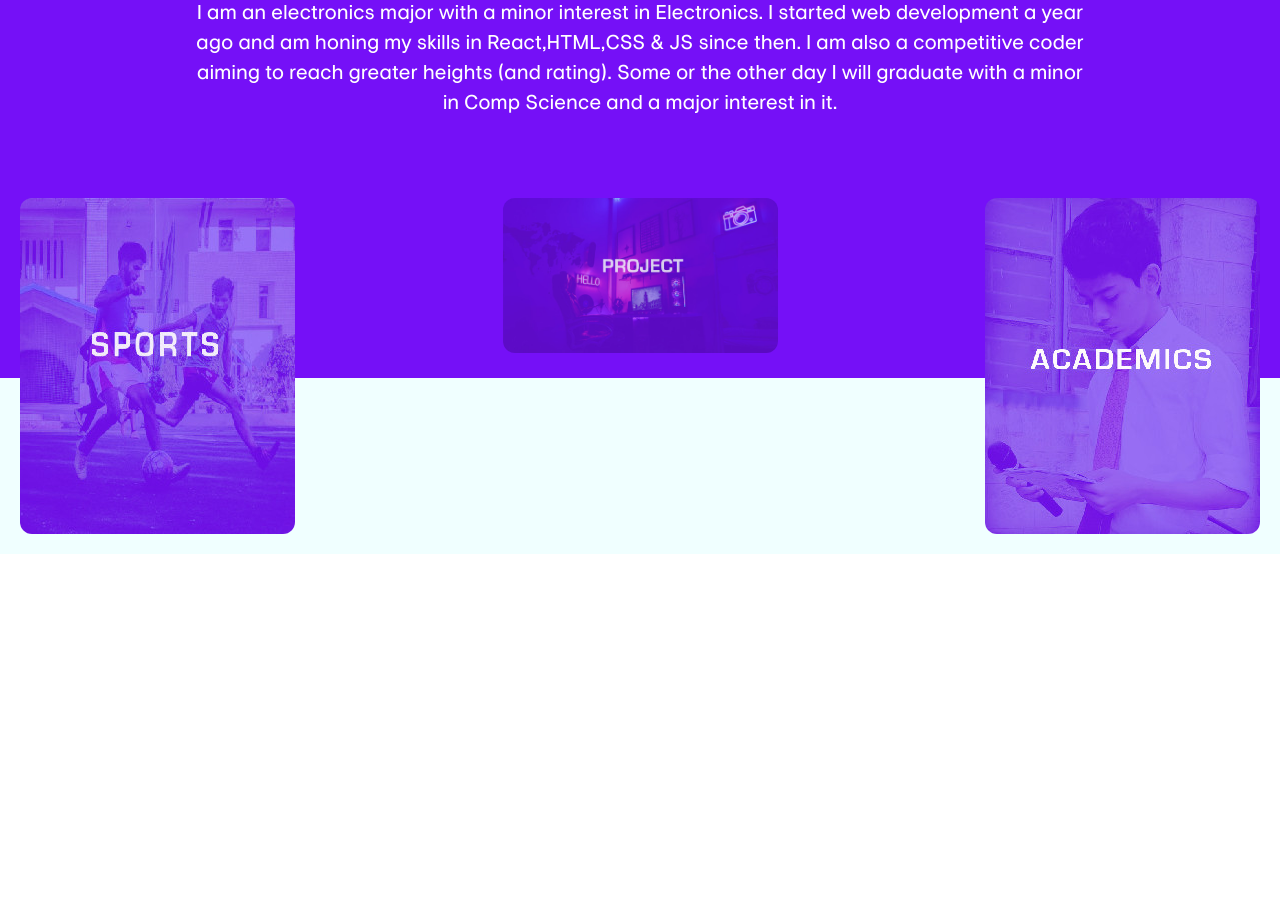
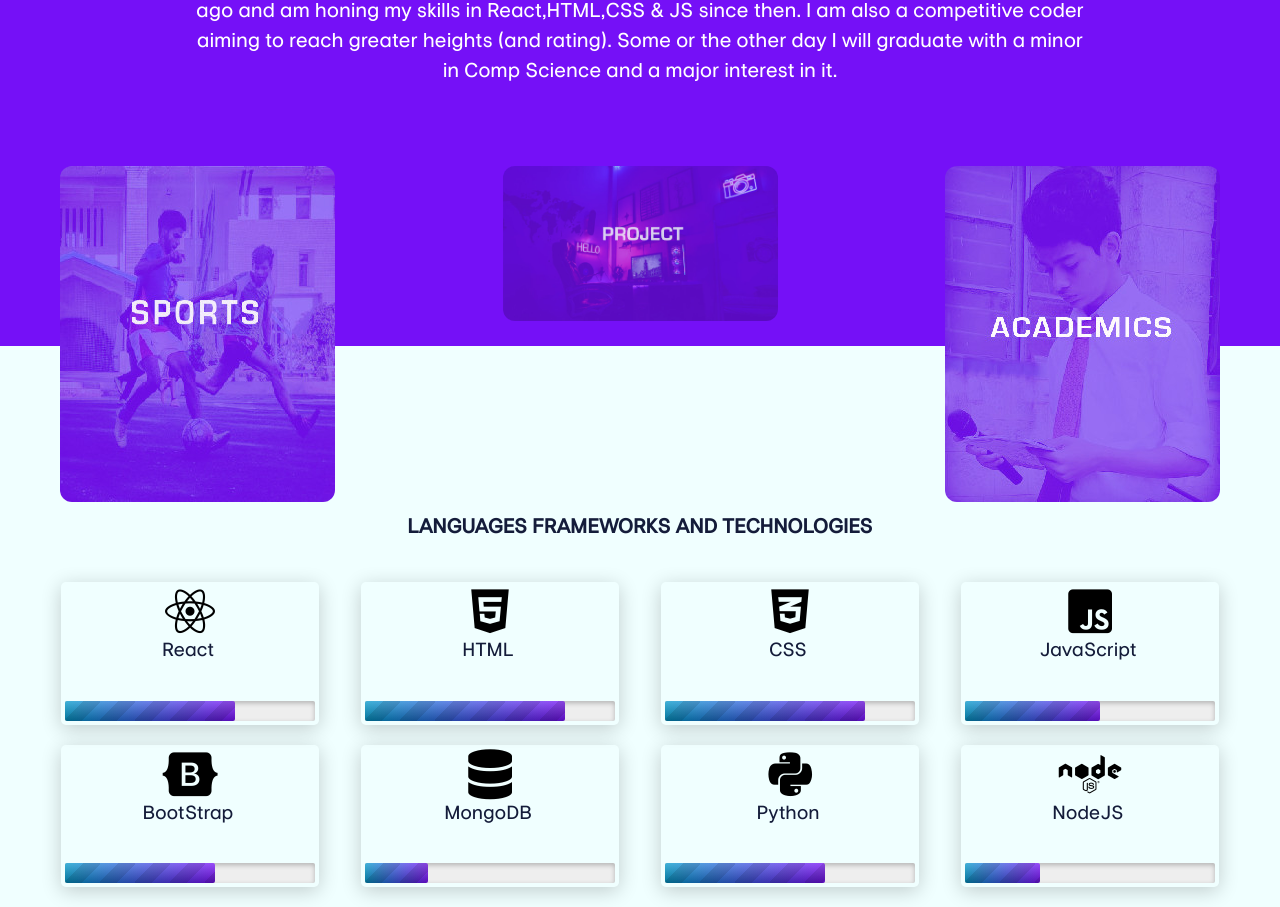
Before and after one commit to ShandilyaHarsh/portfolio, a React (Create React App) app: page /home in a window 1280 px wide. Shown: the part 950-1857 px from the top of the page. Before the commit the page ends 1504 px from the top, so only its background shows below. Built offline with nearby package versions, Linux system fonts and the light colour scheme; a web font is replaced by a local one.

Commit message:
languages added

```diff
--- a/public/index.html
+++ b/public/index.html
@@ -2,6 +2,9 @@
 <html lang="en">
   <head>
     <link rel="preconnect" href="https://fonts.gstatic.com">
+    <link rel="stylesheet" href="https://cdnjs.cloudflare.com/ajax/libs/font-awesome/5.15.3/css/all.min.css"
+      integrity="sha512-iBBXm8fW90+nuLcSKlbmrPcLa0OT92xO1BIsZ+ywDWZCvqsWgccV3gFoRBv0z+8dLJgyAHIhR35VZc2oM/gI1w=="
+      crossorigin="anonymous" />
     <link href="https://fonts.googleapis.com/css2?family=Bungee+Shade&display=swap" rel="stylesheet">
     </link>
     </link>
@@ -13,8 +16,8 @@
     <meta name="viewport" content="width=device-width, initial-scale=1" />
     <meta name="theme-color" content="#000000" />
     <meta
-      name="description"
-      content="Web site created using create-react-app"
+      name="Harsh Shandilya"
+      content="Portfolio"
     />
 
     <!--
--- a/src/components/CSS/card.css
+++ b/src/components/CSS/card.css
@@ -3,11 +3,7 @@
   width: 275px ;
 }
 
-.image {
-  display: block;
 
-  height: auto;
-}
 
 .overlay {
   position: absolute;
--- a/src/components/CSS/home.css
+++ b/src/components/CSS/home.css
@@ -30,6 +30,66 @@
     font-family:EuropaN;
 }
 
+.fontic{
+    font-size: 50px;
+
+}
+.texticon{
+    font-family: EuropaN;
+    color:#141c3a;
+    padding-right: 4px;
+    font-size:19px;
+
+
+
+}
+.techcard{
+    box-shadow: 0 4px 20px 0 rgba(0,0,0,0.2);
+  transition: 0.3s;
+  border-radius: 5px;
+  padding:4px;
+  margin-bottom: 20px;
+}
+.techcard:hover {
+  box-shadow: 0 8px 16px 0 rgba(0,0,0,0.2);
+}
+
+.langu{
+    margin-top: -50px;
+}
+
+progress[value] {
+  width: 250px;
+  height: 20px;
+  margin-top: 4px;
+}
+progress[value]::-webkit-progress-bar {
+  background-color: #eee;
+  border-radius: 2px;
+  box-shadow: 0 2px 5px rgba(0, 0, 0, 0.25) inset;
+}
+
+progress[value]::-webkit-progress-value {
+  background-image:
+	   -webkit-linear-gradient(-45deg,
+	                           transparent 33%, rgba(0, 0, 0, .1) 33%,
+	                           rgba(0,0, 0, .1) 66%, transparent 66%),
+	   -webkit-linear-gradient(top,
+	                           rgba(255, 255, 255, .25),
+	                           rgba(0, 0, 0, .25)),
+	   -webkit-linear-gradient(left, #09c, #7610f7);
+
+    border-radius: 2px;
+    background-size: 35px 20px, 100% 100%, 100% 100%;
+}
+
+.lang h1{
+    font-family:EuropaN;
+    color:#141c3a;
+    font-size:20px;
+    font-weight: Bold;
+}
+
 
 .whites{
 
--- a/src/components/jsx/card.jsx
+++ b/src/components/jsx/card.jsx
@@ -9,9 +9,9 @@ function Cards(props)
 {
 
     return(
-        <div className="container m-5  ">
+        <div className="container md:m-5 m-auto my-10 md:w-auto w-20 ">
 
-  <img src={props.imgsrc} alt="Avatar" className="image rounded-xl "/>
+  <img  src={props.imgsrc} alt="Avatar" className="image rounded-xl "/>
   <div className="overlay  rounded-xl ">
     <div className="texti">{props.imtxt}</div>
     <div className="flex justify-center ">
--- a/src/components/jsx/home.jsx
+++ b/src/components/jsx/home.jsx
@@ -8,12 +8,13 @@ import Coding from '../../images/coder.jpg'
 
 
 
+
 function home(){
 
     return(<div className="homediv">
     <Navbar/>
     <div className="grid grid-cols-5 grid-rows-1 py-0  ">
-    <div className=" row-start-1 col-start-1 col-span-5  flex flex-col pt-40 pb-10">
+    <div className=" row-start-1 col-start-1 col-span-5  flex flex-col pt-32 pb-10">
     <h1 className="headingi text-center">CODER, FRONT END DEVELOPER & STUDENT </h1>
     <h2 className="preheard text-xl text-center ">I design the code and I code the design.</h2>
      </div>
@@ -31,11 +32,87 @@ function home(){
 
     </div>
 
-    <div className="flex flex-col whites md:flex-row card justify-between   ">
-    <Cards  imgsrc={Sports} imtxt={"THE SPORTS ARC"} butno=" Achievements  "/>
+    <div className="flex flex-col whites md:flex-row card md:justify-between md:px-10  ">
+    <Cards  imgsrc={Sports} imtxt={"THE SPORTS ARC"} butno=" Achievements  " />
     <Cards imgsrc={Coding} imtxt={"THE CODING ARC"} butno=" Projects "/>
     <Cards imgsrc={Acads} imtxt={"THE ACADEMICS ARC"} butno=" Achievements"/>
 
+    </div>
+    <div className="flex flex-col lang md:px-10 py-10 langu "> <h1 className="m-auto">LANGUAGES FRAMEWORKS AND TECHNOLOGIES</h1></div>
+    <div className="flex flex-col md:flex-row text-center justify-around md:px-10">
+    <div className="flex flex-col techcard justify-center mx-4">
+    <i className="fab fa-react fontic text-black "></i>
+    <div className="flex flex-col">
+    <h3 className="texticon pb-8">React</h3>
+    <progress id="file" value="68" max="100" > 60% </progress>
+    </div>
+
+
+    </div>
+    <div className="flex flex-col techcard justify-center mx-4">
+    <i className="fab fa-html5 fontic text-black "></i>
+    <div className="flex flex-col">
+    <h3 className="texticon pb-8">HTML</h3>
+    <progress id="file" value="80" max="100" > 80% </progress>
+    </div>
+
+
+    </div>
+    <div className="flex flex-col techcard justify-center mx-4">
+    <i className="fab fa-css3-alt fontic text-black "></i>
+    <div className="flex flex-col">
+    <h3 className="texticon pb-8">CSS</h3>
+    <progress id="file" value="80" max="100" > 80% </progress>
+    </div>
+
+
+    </div>
+    <div className="flex flex-col techcard justify-center mx-4">
+    <i className="fab fa-js-square fontic text-black "></i>
+    <div className="flex flex-col">
+    <h3 className="texticon pb-8">JavaScript</h3>
+    <progress id="file" value="54" max="100" > 54% </progress>
+    </div>
+
+    </div>
+    </div>
+    <div className="flex  flex-col md:flex-row text-center justify-around md:px-10">
+    <div className="flex flex-col sm:display-none techcard justify-center mx-4">
+    <i className="fab fa-bootstrap fontic text-black "></i>
+    <div className="flex flex-col">
+    <h3 className="texticon pb-8">BootStrap</h3>
+    <progress id="file" value="60" max="100" > 60% </progress>
+    </div>
+
+
+    </div>
+    <div className="flex  flex-col techcard justify-center mx-4">
+    <i className="fas fa-database fontic text-black "></i>
+    <div className="flex flex-col">
+    <h3 className="texticon pb-8">MongoDB</h3>
+    <progress id="file" value="25" max="100" > 25% </progress>
+    </div>
+
+
+    </div>
+    <div className="flex flex-col techcard justify-center mx-4">
+    <i className="fab fa-python fontic text-black "></i>
+    <div className="flex flex-col">
+    <h3 className="texticon pb-8">Python</h3>
+    <progress id="file" value="64" max="100" > 64% </progress>
+    </div>
+
+
+    </div>
+    <div className="flex flex-col techcard justify-center mx-4">
+    <i className="fab fa-node fontic text-black "></i>
+    <div className="flex flex-col">
+    <h3 className="texticon pb-8">NodeJS</h3>
+    <progress id="file" value="30" max="100" > 30% </progress>
+    </div>
+
+
+    </div>
     </div>
 
     </div>
--- a/src/components/jsx/navbar.jsx
+++ b/src/components/jsx/navbar.jsx
@@ -14,7 +14,7 @@ function Navbar(){
 
     return(<nav className="flex items-center navb  pd-10">
     <Link to="/home">
-    <img src={Logo} alt="logo" className="p-5"></img>
+    <img src={Logo} alt="logo" className="px-10 py-5"></img>
     </Link>
     <button type="button" className="block md:hidden absolute right-6" onClick={handleClick}>
     <svg className="h-6 w-6 fill-current" xmlns="http://www.w3.org/2000/svg" viewBox="0 0 24 24">
--- a/src/index.js
+++ b/src/index.js
@@ -9,6 +9,7 @@ import './fonts/EuropaN.ttf'
 
 
 
+
 ReactDOM.render(
   <React.StrictMode>
     <App />
--- a/tailwind.config.js
+++ b/tailwind.config.js
@@ -9,6 +9,7 @@ module.exports = {
          '72': '10px',
          '84': '20px',
          '96': '30px',
+         '19': '275px',
         }
     },
   },
```
Also changed, not shown: src/images/logo.jpg.
